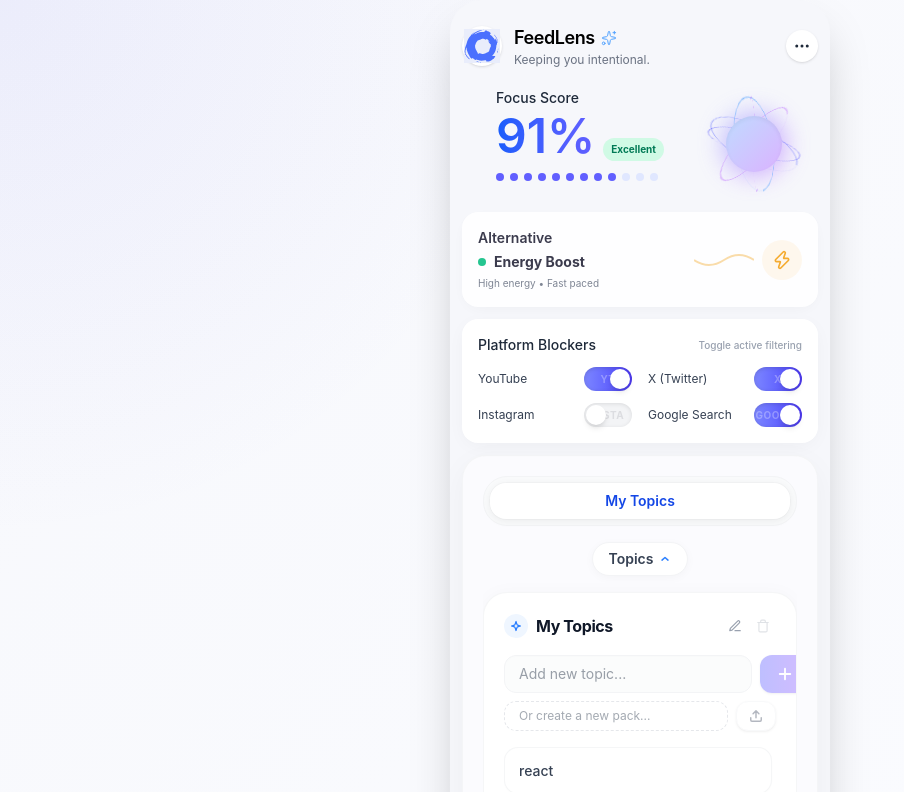
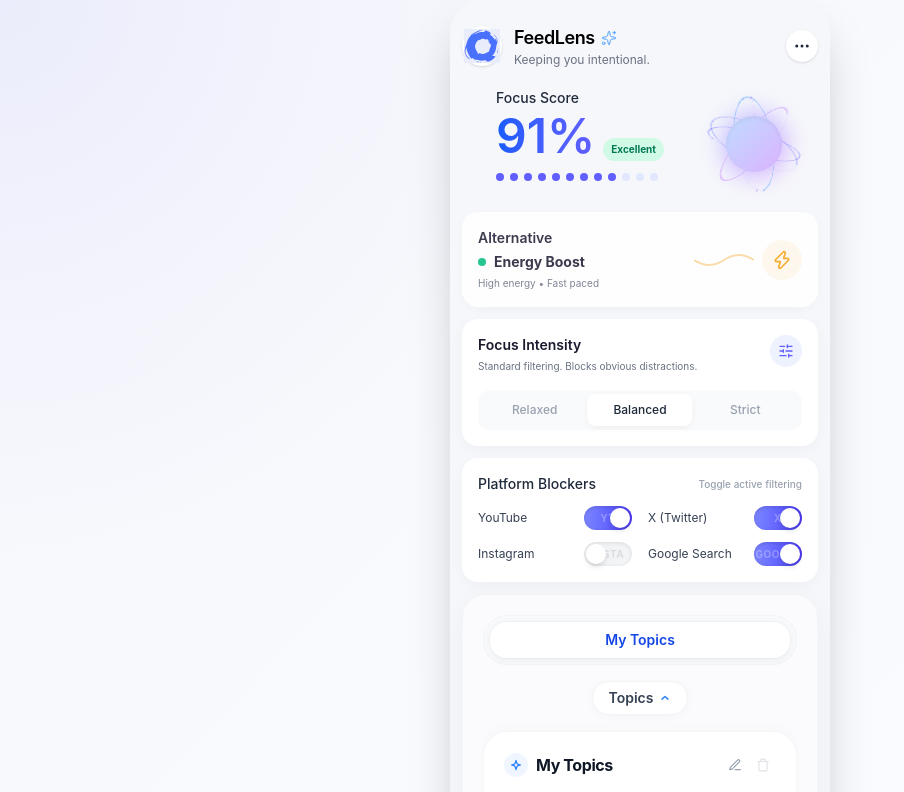
Before and after one commit to Mrunal-Malkar/TubeLense, a React (Vite) app: page / in a window 1280 px wide. Shown: the top 792 px of the page, without its empty margins (0-904 px from the left). Built offline with nearby package versions, Linux system fonts and the light colour scheme.

Commit message:
feat:strictness handling

```diff
--- /dev/null
+++ b/src/components/strictnessToggle.tsx
@@ -0,0 +1,100 @@
+import { useState } from "react";
+import { Wind, SlidersHorizontal, ShieldAlert } from "lucide-react";
+import { useDispatch, useSelector } from "react-redux";
+import { setStrictness } from "../store/baseInfoStore";
+
+export default function StrictnessToggle() {
+    /* eslint-disable @typescript-eslint/no-explicit-any */
+    const strictness:string=useSelector((state:any)=>state.preference.strictness);
+  const [intensity, setIntensity] = useState<string>(strictness);
+
+  const dispatch = useDispatch();
+
+  function handleClick(arg: string) {
+    setIntensity(arg);
+    dispatch(setStrictness(arg));
+  }
+
+  return (
+    <div className="bg-white rounded-2xl p-4 shadow-[0_4px_20px_-4px_rgba(0,0,0,0.05)] z-10">
+      <div className="flex justify-between items-start mb-4">
+        <div>
+          <h3 className="text-sm font-semibold mb-1">Focus Intensity</h3>
+          <p className="text-[10px] text-gray-500 min-h-[15px] transition-all">
+            {intensity === "relaxed" &&
+              "Gentle filtering. Allows casual browsing."}
+            {intensity === "balanced" &&
+              "Standard filtering. Blocks obvious distractions."}
+            {intensity === "strict" &&
+              "Maximum focus. Zero tolerance for noise."}
+          </p>
+        </div>
+
+        {/* Dynamic Icon */}
+        <div
+          className={`w-8 h-8 rounded-full flex items-center justify-center transition-colors duration-300 ${
+            intensity === "relaxed"
+              ? "bg-blue-50 text-blue-500"
+              : intensity === "balanced"
+                ? "bg-indigo-50 text-indigo-500"
+                : "bg-rose-50 text-rose-500"
+          }`}
+        >
+          {intensity === "relaxed" && <Wind size={16} />}
+          {intensity === "balanced" && <SlidersHorizontal size={16} />}
+          {intensity === "strict" && <ShieldAlert size={16} />}
+        </div>
+      </div>
+
+      {/* Segmented Control Container */}
+      <div className="bg-gray-50 p-1 rounded-xl relative">
+        <div className="relative flex w-full">
+          {/* --- The Sliding Background Pill --- */}
+          <div
+            className={`absolute inset-y-0 left-0 w-1/3 bg-white rounded-lg shadow-[0_2px_8px_-2px_rgba(0,0,0,0.08)] transition-transform duration-300 ease-out z-0 ${
+              intensity === "relaxed"
+                ? "translate-x-0"
+                : intensity === "balanced"
+                  ? "translate-x-full"
+                  : "translate-x-[200%]"
+            }`}
+          />
+
+          {/* Transparent Buttons sitting above the slider (z-10) */}
+          <button
+            onClick={() => handleClick("relaxed")}
+            className={`flex-1 relative z-10 text-xs py-2 rounded-lg font-medium transition-colors duration-300 ${
+              intensity === "relaxed"
+                ? "text-gray-800"
+                : "text-gray-400 hover:text-gray-600"
+            }`}
+          >
+            Relaxed
+          </button>
+
+          <button
+            onClick={() => handleClick("balanced")}
+            className={`flex-1 relative z-10 text-xs py-2 rounded-lg font-medium transition-colors duration-300 ${
+              intensity === "balanced"
+                ? "text-gray-800"
+                : "text-gray-400 hover:text-gray-600"
+            }`}
+          >
+            Balanced
+          </button>
+
+          <button
+            onClick={() => handleClick("strict")}
+            className={`flex-1 relative z-10 text-xs py-2 rounded-lg font-medium transition-colors duration-300 ${
+              intensity === "strict"
+                ? "text-gray-800"
+                : "text-gray-400 hover:text-gray-600"
+            }`}
+          >
+            Strict
+          </button>
+        </div>
+      </div>
+    </div>
+  );
+}
--- a/src/content/content.ts
+++ b/src/content/content.ts
@@ -85,7 +85,9 @@
 // --- Listen for Real-time Changes (from Popup) ---
 chrome.storage.onChanged.addListener((changes, namespace) => {
   console.log("storage changed", { namespace, changes });
-  if (namespace === "local" && changes.lens_active) {
+  if (namespace != "local") return;
+
+  if (changes.lens_active) {
     if (changes.lens_active.newValue == true) {
       console.log("starting the filtering.");
       startFilteringForCurrentSite();
@@ -93,21 +95,22 @@
       console.log("stopping the filtering", changes.lens_active);
       stopFilteringForCurrentSite();
     }
-  } else if (namespace === "local" && changes.preference) {
+  } else if (changes.preference) {
     const preferenceOld: any = changes.preference.oldValue;
     const preferenceNew: any = changes.preference.newValue;
     if (preferenceNew.sites) {
       const sitesNew = preferenceNew?.sites;
       const sitesOld = preferenceOld?.sites;
       alterSitesProcessing({ sitesNew, sitesOld });
-    } else if (preferenceNew.cards?.selectedCardName) {
-      //
+    }
+    if(preferenceNew.strictness){
+      console.log("rebooting the site...")
+      rebootCurrentSite();
     }
   }
 });
 
-chrome.runtime.onMessage.addListener(
-  (message, _sender, sendResponse) => {
+chrome.runtime.onMessage.addListener((message, _sender, sendResponse) => {
   if (message.action === "REBOOT_CURRENT_SITE") {
     rebootCurrentSite()
       .then(() => {
@@ -129,8 +132,7 @@
   }
 
   return false;
-  },
-);
+});
 
 function alterSitesProcessing({
   sitesNew,
@@ -193,8 +195,8 @@
 
   console.log(`Rebooting ${site}...`);
 
-  await stopFunction()
-  await startFunction()
+  await stopFunction();
+  await startFunction();
 
   console.log(`${site} reboot completed`);
 }
--- a/src/content/youtube.ts
+++ b/src/content/youtube.ts
@@ -1,12 +1,22 @@
 /* eslint-disable @typescript-eslint/no-explicit-any */
-import { extractYoutubeChannelName, extractYoutubeTitle } from "../functions/youtube_helper";
+import { extractYoutubeChannelName, extractYoutubeTitle, youtubeFilterationCheck } from "../functions/youtube_helper";
 import { YOUTUBE_VIDEO_SELECTORS } from "../lib/selectors";
-import { YOUTUBE_FILTERATION_SCORE } from "../lib/statics";
+import type { PreferencesState } from "../store/baseInfoStore";
 import { getRelativityScore } from "./content";
 
 let youtubeObserver: MutationObserver | null = null;
 let youtubeNavigateFinishHandler: (() => void) | null = null;
+let userPrefferedStrictness:string;
 
+chrome.storage.onChanged.addListener((changes, namespace) => {
+  if (namespace !== "local") return;
+
+  const preference = changes.preference?.newValue as PreferencesState;
+  console.log("youtube.ts message event preference:",preference)
+  if (preference) {
+    userPrefferedStrictness = preference.strictness;
+  }
+});
 
 export function debounce<T extends (...args: any[]) => void>(fn: T, waitMs: number) {
   let timer: ReturnType<typeof setTimeout> | null = null;
@@ -44,12 +54,18 @@
 
     try {
       const relativityScore = await getRelativityScore(`${currentChannelName}:${currentTitle}`);
+      if(!userPrefferedStrictness){
+      const result = await chrome.storage.local.get("preference");
+      const preference = result.preference as PreferencesState
+      userPrefferedStrictness = preference?.strictness ?? "balanced"; // or whatever default you want
+      console.log("userPreferredStrictness",userPrefferedStrictness);
+      }
+      const check=youtubeFilterationCheck(relativityScore,userPrefferedStrictness);
+      console.log("coloring the video if i should",relativityScore);
       // (videoContainer as HTMLElement).style.display =
-      //   relativityScore <= 0.1 ? "none" : "";
-      console.log("coloring the video if i should",relativityScore);
-      (videoContainer as HTMLElement).style.backgroundColor =
-        relativityScore <= YOUTUBE_FILTERATION_SCORE ? "yellow" : "";
-        console.log("did what i should,check:",relativityScore<=YOUTUBE_FILTERATION_SCORE);
+      //   check ? "none" : "";
+      (videoContainer as HTMLElement).style.backgroundColor=check? "yellow" : "";
+        console.log("did what i should,check:",check);
     } finally {
       videoContainer.removeAttribute("data-extension-processing");
     }
--- a/src/functions/youtube_helper.ts
+++ b/src/functions/youtube_helper.ts
@@ -1,4 +1,5 @@
 import { YOUTUBE_CHANNEL_SELECTORS, YOUTUBE_TITLE_SELECTORS } from "../lib/selectors";
+import { BALANCED_STRICTNESS_SCORE, RELAXED_STRICTNESS_SCORE, STRICT_STRICTNESS_SCORE } from "../lib/statics";
 
 export function extractYoutubeChannelName(container: Element): string {
   for (const sel of YOUTUBE_CHANNEL_SELECTORS) {
@@ -25,3 +26,16 @@
   if (label) return label;
   return "";
 }
+
+export function youtubeFilterationCheck(relativityScore:number,userPreferredStrictness:string){
+ console.log("yoututbe filteration check helper,relativityScore;",relativityScore,"userPrefferedStrictness:",userPreferredStrictness)
+  switch(userPreferredStrictness){
+    case "relaxed":
+      return relativityScore<RELAXED_STRICTNESS_SCORE
+    case "balanced":
+      return relativityScore<BALANCED_STRICTNESS_SCORE
+    case "strict":
+      return relativityScore<STRICT_STRICTNESS_SCORE
+  }
+
+}
--- a/src/lib/statics.ts
+++ b/src/lib/statics.ts
@@ -4,3 +4,6 @@
 
 // logic statics
 export const YOUTUBE_FILTERATION_SCORE:number=0.1
+export const RELAXED_STRICTNESS_SCORE:number=0.12
+export const BALANCED_STRICTNESS_SCORE:number=0.14
+export const STRICT_STRICTNESS_SCORE:number=0.18
--- a/src/popup/popup.tsx
+++ b/src/popup/popup.tsx
@@ -18,6 +18,7 @@
 import { CARD_DATA, type CardData } from "../lib/cards";
 import Carousel from "../components/topicsCarousel";
 import { useSelector } from "react-redux";
+import StrictnessToggle from "../components/strictnessToggle";
 
 const ExtensionPopup = () => {
 
@@ -114,6 +115,7 @@
           </div>
         </div>
       </div>
+      <StrictnessToggle/>
 
       <PlatformsToggles />
 
--- a/src/store/baseInfoStore.ts
+++ b/src/store/baseInfoStore.ts
@@ -7,6 +7,7 @@
   activeMode: "custom" | "cards";
   activeTopicPack: string;
   focusScore: number;
+  strictness:"relaxed"|"balanced"|"strict";
   sites: {
     yt: boolean;
     insta: boolean;
@@ -35,6 +36,7 @@
   activeMode: "custom",
   activeTopicPack: "My Topics",
   focusScore: 0,
+  strictness:"balanced",
 
   sites: {
     yt: true,
@@ -80,6 +82,11 @@
       }>,
     ) {
       state.sites[action.payload.site] = action.payload.enabled;
+    },
+    setStrictness(state,action:PayloadAction<string>){
+      if(state.strictness!=action.payload && (action.payload=="relaxed" || action.payload=="balanced" || action.payload=="strict")){
+        state.strictness=action.payload;
+      }
     },
 
     toggleSiteEnabled(
@@ -325,6 +332,7 @@
   setSiteEnabled,
   toggleSiteEnabled,
   setAllSites,
+  setStrictness,
   addPack,
   removePack,
   addTopicToTopicPack,
```
Lines whose indentation alone changed are shown as unchanged.
